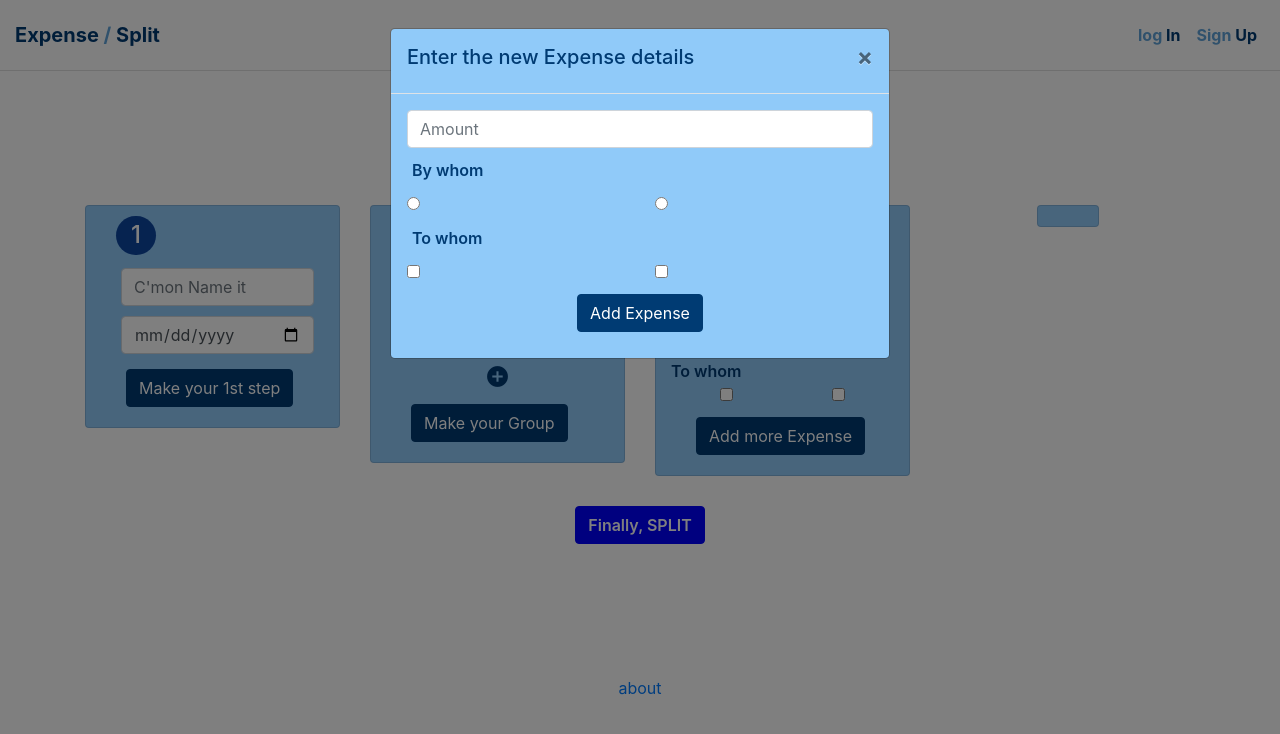
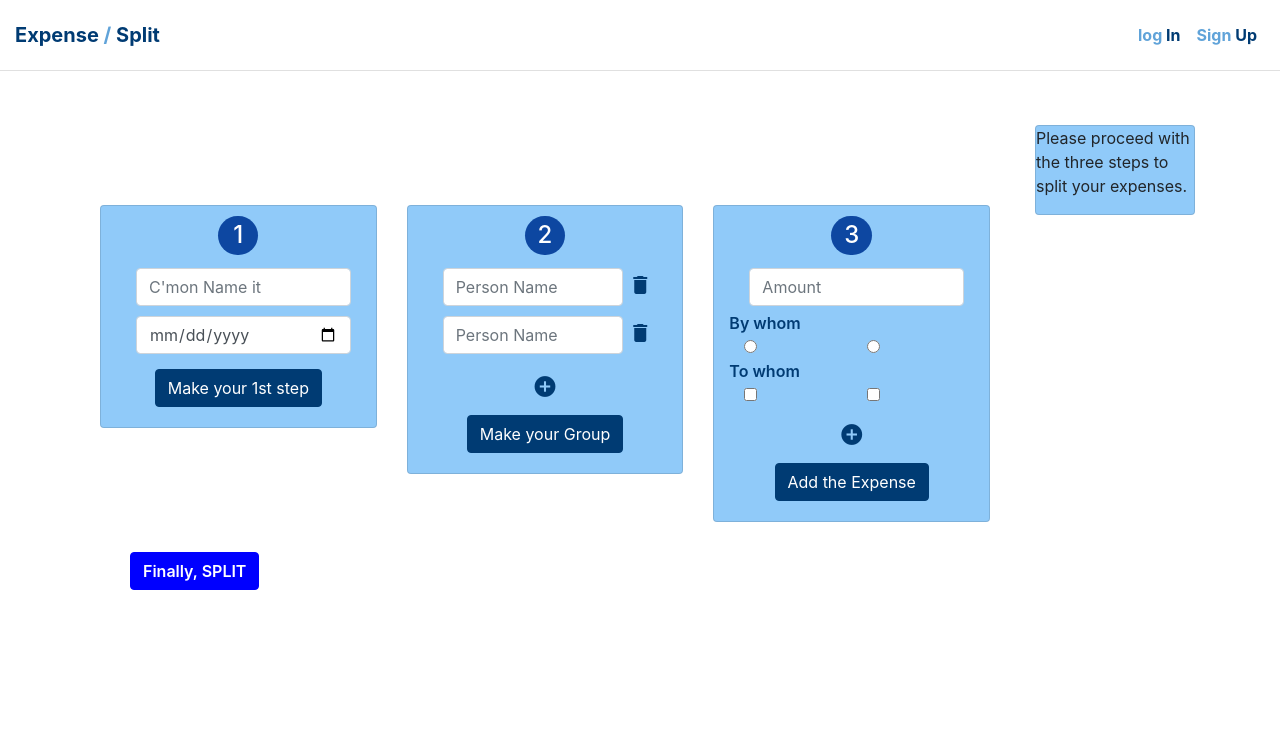
Before and after one commit to Madhubalajb/Expense-Split, a React (Create React App) app: page / in a window 1280 px wide. Shown: the top 734 px of the page. Built offline with nearby package versions, Linux system fonts and the light colour scheme.

Commit message:
Add Info Card

```diff
--- a/src/components/ExpenseForm.js
+++ b/src/components/ExpenseForm.js
@@ -10,16 +10,16 @@ const ExpenseForm = (props) => {
             <Row>
                 <Col>
                     <Card>
-                        <h4 className="one">1</h4>
+                        <center><h4 className="one">1</h4></center>
                         <Form.Control onChange={props.handleExpName} value={props.expName || ""} placeholder="C'mon Name it" required/>
                         <Form.Control onChange={props.handleDate} value={props.date} type="date" required/>
-                        <Button title="Name your thing">Make your 1st step</Button>
+                        <center><Button title="Name your thing" onClick={props.handleFirst}>Make your 1st step</Button></center>
                     </Card>
                 </Col>
 
                 <Col>
                     <Card>
-                        <h4 className="two">2</h4>
+                        <center><h4 className="two">2</h4></center>
                         {
                             props.members.map((member,index) => {
                                 return (
@@ -30,14 +30,16 @@ const ExpenseForm = (props) => {
                                 )
                             })
                         }
-                        <i className="material-icons addBtn" title="add member" onClick={(event) => props.addMember(event)}>add_circle</i>
-                        <Button>Make your Group</Button>
+                        <center>
+                            <i className="material-icons addBtn" title="add member" onClick={(event) => props.addMember(event)}>add_circle</i>
+                        </center>
+                        <center><Button title="form group" onClick={props.handleSecond}>Make your Group</Button></center>
                     </Card>
                 </Col>
 
                 <Col>
                     <Card>
-                        <h4 className="three">3</h4>
+                        <center><h4 className="three">3</h4></center>
                         <Form.Control onChange={props.handleAmount} value={props.amount || ""} placeholder="Amount" required/>
                         <Row style={{color: "#003B73", fontWeight: 600}}>By whom</Row>
                         <Row>
@@ -51,7 +53,6 @@ const ExpenseForm = (props) => {
                             })
                         }
                         </Row>
-
                         <Row style={{color: "#003B73", fontWeight: 600}}>To whom</Row>
                         <Row>
                         {
@@ -64,12 +65,10 @@ const ExpenseForm = (props) => {
                             })
                         }
                         </Row>
-                        <Button title="add more expense" onClick={(event) => props.addExpense(event)}>Add more Expense</Button>
-                    </Card>
-                </Col>
-                <Col>
-                    <Card>
-
+                        <center>
+                            <i className="material-icons addBtn" title="add more expense" onClick={(event) => props.addExpense(event)}>add_circle</i>
+                        </center>
+                        <center><Button title="add more expense" onClick={props.handleThird}>Add the Expense</Button></center>
                     </Card>
                 </Col>
             </Row>
--- a/src/components/Home.js
+++ b/src/components/Home.js
@@ -1,5 +1,6 @@
 import React, { useState } from 'react'
-import { Link } from 'react-router-dom'
+import { Row, Col, Container } from 'react-bootstrap'
+import InfoCard from './InfoCard'
 import ExpenseForm from './ExpenseForm'
 import Notification from './Notification'
 import NewExpenseModal from './NewExpenseModal'
@@ -14,8 +15,16 @@ const Home = () => {
     const [to_whom, setTo] = useState([])
     const [members, setMembers] = useState([{name: null}, {name: null}])
     const [expenses, setExpenses] = useState([])
-    const [newExpModal, setModalUp] = useState(true)
 
+    const [firstCard, setFirst] = useState(false)
+    const [secondCard, setSecond] = useState(false)
+    const [thirdCard, setThird] = useState(false)
+
+    const handleFirst = () => setFirst(true)
+    const handleSecond = () => setSecond(true)
+    const handleThird = () => setThird(true)
+
+    const [newExpModal, setModalUp] = useState(false)
     const handleModalUp = () => setModalUp(true)
     const handleModalDown = () => setModalUp(false)
 
@@ -124,18 +133,27 @@ const Home = () => {
     }
 
     return (
-        <center>
+        <Container className="home">
             <Notification msg={message} />
 
-            <ExpenseForm handleExpName={handleExpName} expName={expName} handleDate={handleDate} date={date} handleMember={handleMember}
-            addMember={addMember} removeMember={removeMember} members={members} addExpense={addExpense} splitExpenses={splitExpenses}
-            handleAmount={handleAmount} amount={amount} handleRadio={handleRadio} handleCheckbox={handleCheckbox} />
+            <NewExpenseModal show={newExpModal} Close={handleModalDown} addExpense={addExpense} members={members} amount={amount}
+                        handleAmount={handleAmount} handleRadio={handleRadio} handleCheckbox={handleCheckbox} />
 
-            <NewExpenseModal show={newExpModal} Close={handleModalDown} addExpense={addExpense} members={members} amount={amount}
-            handleAmount={handleAmount} handleRadio={handleRadio} handleCheckbox={handleCheckbox} />
+            <Row>
+              <Col sm={10}>
+                  <ExpenseForm handleExpName={handleExpName} expName={expName} handleDate={handleDate} date={date}
+                        handleMember={handleMember} addMember={addMember} removeMember={removeMember} members={members}
+                        addExpense={addExpense} splitExpenses={splitExpenses} handleAmount={handleAmount} amount={amount}
+                        handleRadio={handleRadio} handleCheckbox={handleCheckbox} handleFirst={handleFirst}
+                        handleSecond={handleSecond} handleThird={handleThird} />
+              </Col>
 
-            <footer className="bottom"><Link to="/about">about</Link></footer>
-        </center>
+              <Col sm={2}>
+                <InfoCard expName={expName} date={date} members={members} expenses={expenses}
+                        firstCard={firstCard} secondCard={secondCard} thirdcard={thirdCard} />
+              </Col>
+            </Row>
+        </Container>
     )
 }
 
--- /dev/null
+++ b/src/components/InfoCard.js
@@ -0,0 +1,84 @@
+import React from 'react'
+import { Card, Row, Col } from 'react-bootstrap'
+
+const InfoCard = (props) => {
+    const empty = () => (
+        <p>Please proceed with the three steps to split your expenses.</p>
+    )
+
+    const first = () => (
+        <Row>
+            <Col><h6>{props.expName}</h6></Col>
+            <Col><i className="material-icons">calendar_today</i>{props.date}</Col>
+        </Row>
+    )
+
+    const second = () => (
+        <div>
+            <h6>Your Group</h6>
+            {
+                props.members.map((member, index) => {
+                    return (
+                        <div key={index}>
+                            <i className="material-icons">person</i> {member.name}
+                        </div>
+                    )
+                })
+            }
+        </div>
+    )
+
+    const third = () => {
+        const to = props.expenses.to_whom.filter(to => to.isChecked === true)
+        return (
+            <div>
+                <h6>Expenses</h6>
+                {
+                    props.expenses.map((expense, index) => {
+                        return (
+                            <div key={index}>
+                                {index + 1} <i className="material-icons">attach_money</i>{expense.amount}
+                                <p>By {expense.by_whom}</p>
+                                <p>To {to.map(to => to.name)}</p>
+                            </div>
+                        )
+                    })
+                }
+            </div>
+        )
+    }
+
+    if (props.firstCard === true && props.secondCard === true && props.thirdCard === true) {
+        return (
+            <Card className="infoCard">
+                <Row>{first()}</Row>
+                <Row>{second()}</Row>
+                <Row>{third()}</Row>
+            </Card>
+        )
+    }
+    else if (props.firstCard === true && props.secondCard === true && props.thirdCard === false) {
+      return (
+            <Card className="infoCard">
+                <Row>{first()}</Row>
+                <Row>{second()}</Row>
+            </Card>
+        )
+    }
+    else if (props.firstCard === true && props.secondCard === false && props.thirdCard === false) {
+        return (
+            <Card className="infoCard">
+               <Row>{first()}</Row>
+            </Card>
+        )
+    }
+    else {
+        return (
+            <Card className="infoCard">
+                {empty()}
+            </Card>
+        )
+    }
+}
+
+export default InfoCard
--- a/src/index.scss
+++ b/src/index.scss
@@ -27,6 +27,9 @@ body {
             }
         }
     }
+    .infoCard {
+        background-color: $Pale-Blue;
+    }
     .btn {
         width: fit-content;
         background-color: $Navy-Blue;
@@ -34,7 +37,6 @@ body {
         margin: 10px;
     }
     .newExpModal {
-        display: flex;
         .modal-content {
             background-color: $Pale-Blue;
             color: white;
@@ -152,7 +154,6 @@ body {
                 width: fit-content;
                 background-color: $Another-Blue;
                 border-radius: 50px;
-                display: flex;
             }
             .one {
                 padding: 5px 15px;
@@ -175,7 +176,7 @@ body {
             .addBtn {
                 color: $Navy-Blue;
                 cursor: pointer;
-                margin: 5px;
+                margin-top: 15px;
                 font-size: 25px;
             }
         }
```
Also changed, not shown: src/components/SplitModal.js (deleted, +0 -17 lines).
